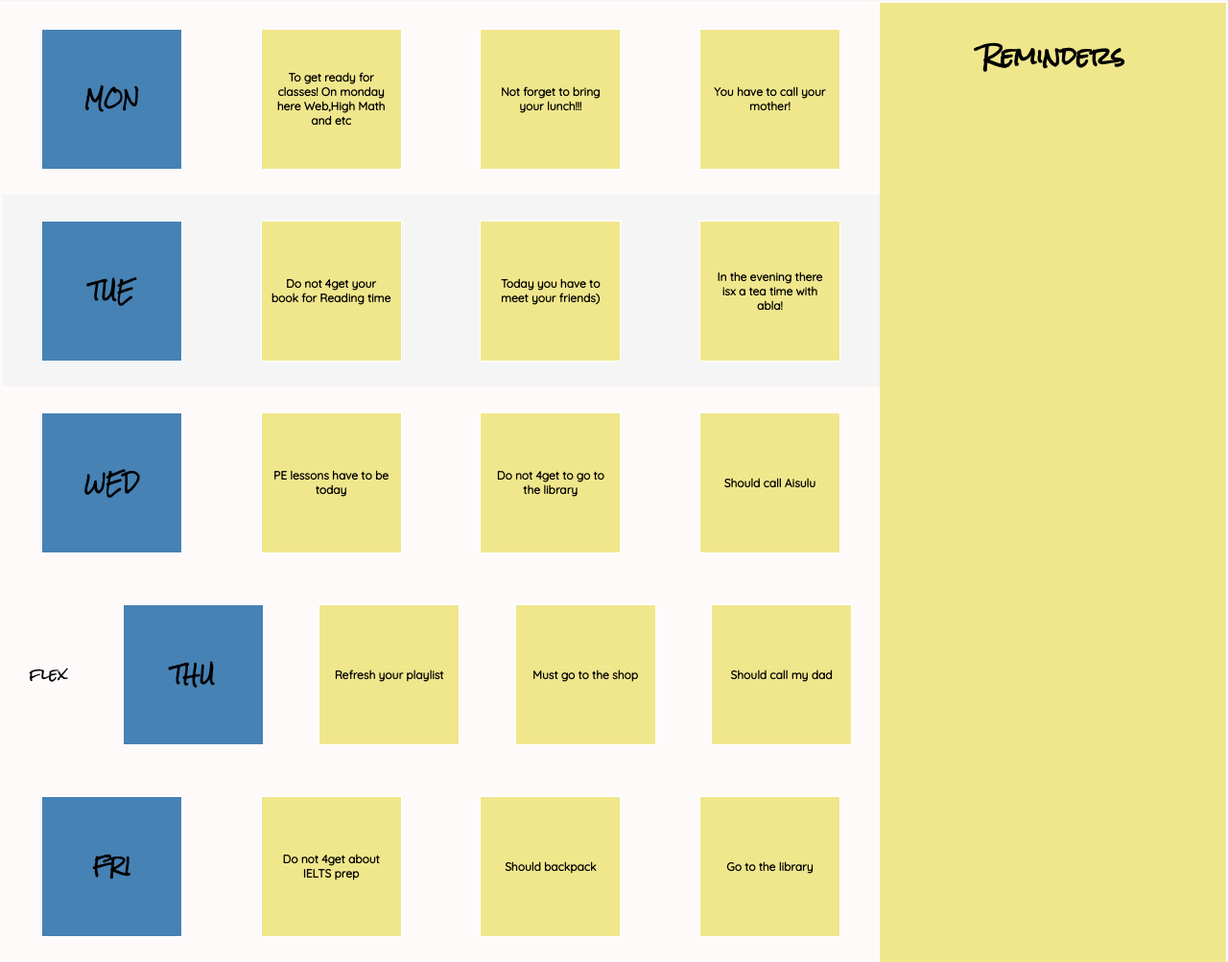
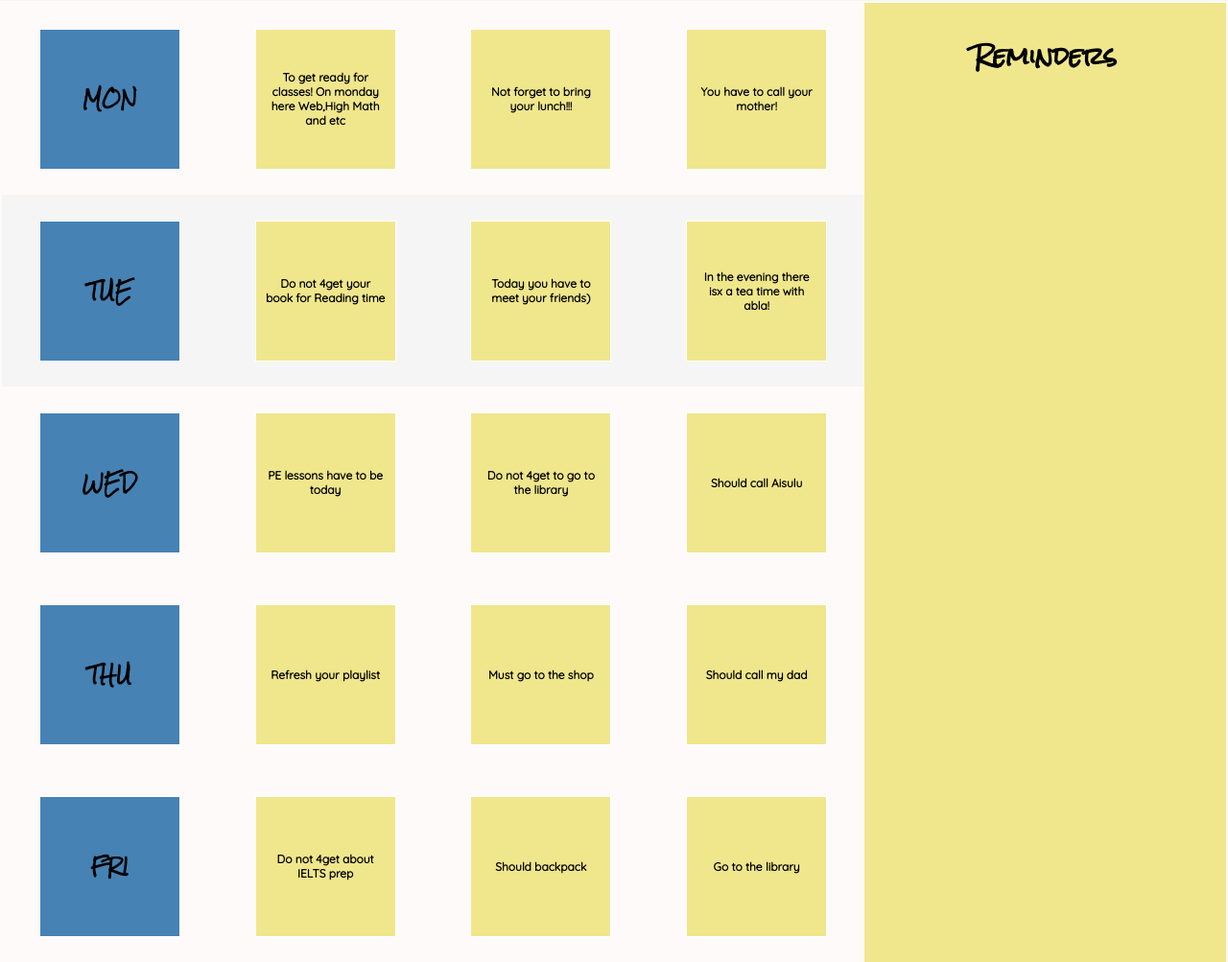
Before and after one commit to jqwxci/jqwxci.github.io, a plain HTML site: page css/flexbox/tasks/todo.html/index.html in a window 1280 px wide. Shown: the part 244-1247 px from the top of the page at 96% size. Drawn offline with Linux system fonts and the light colour scheme.

Commit message:
todo list

```diff
--- a/css/flexbox/tasks/todo.html/index.html
+++ b/css/flexbox/tasks/todo.html/index.html
@@ -56,7 +56,7 @@
             <p>Should call Aisulu</p>
         </div>
       </div>
-      <div class='row secondary-background'> flex
+      <div class='row secondary-background'>
         <div class='day square'><h3>THU</h3></div>
         <div class='task square'>
             <p>Refresh your playlist</p>
```
